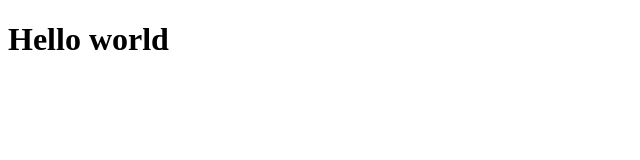
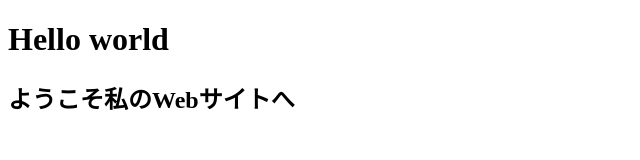
Before and after one commit to nakamadenakama/www, a plain HTML site: page index.html in a window 1280 px wide. Shown: the whole page, without its empty margins (0-640 px from the left). Drawn offline with Linux system fonts and the light colour scheme.

Commit message:
Update index.html

```diff
--- a/index.html
+++ b/index.html
@@ -4,5 +4,6 @@
   </head>
   <body>
     <h1>Hello world</h1>
+    <h2>ようこそ私のWebサイトへ</h2>
   </body>
 </html>
```
